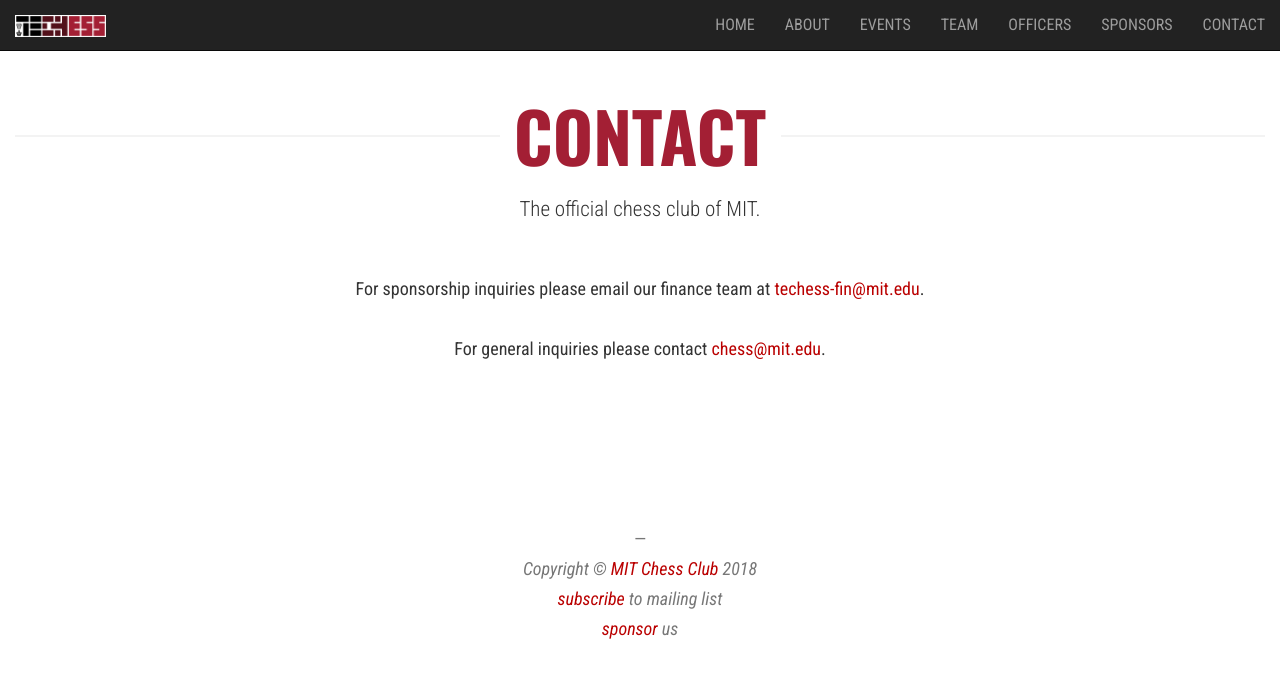
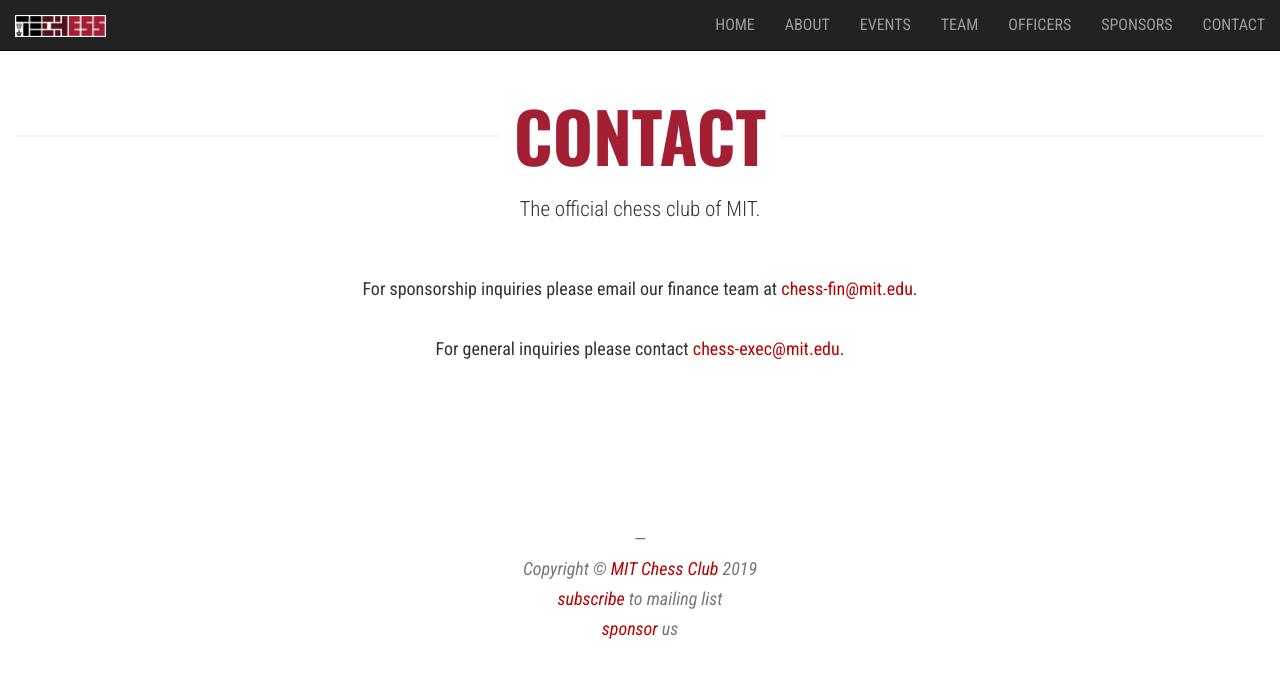
Before and after one commit to Tech-Chess/tech-chess.github.io, a Jekyll site: the page built from _pages/contact.md, in a window 1280 px wide. Shown: the top 678 px of the page. Built offline with Jekyll 4.4.1, drawn with Linux system fonts in a browser that asks for light colours; nearby versions of some CDN libraries.

Commit message:
email and footer change

```diff
--- a/_data/global.yml
+++ b/_data/global.yml
@@ -2,11 +2,11 @@
 title: 'Tech Chess'
 description: 'The official chess club of MIT.'
 url: 'https://tech-chess.github.io' # the base hostname & protocol for your site
-footer_text: ' <br>&mdash;<br><i>Copyright © <a href="mailto:techess-exec@mit.edu" target="_blank">MIT Chess Club</a> 2018 <br> <a href="http://mailman.mit.edu/mailman/listinfo/tech-chess-announce" target="_blank">subscribe</a> to mailing list <br> <a href="/img/sponsor/SponsorTechChess.pdf" target="_blank">sponsor</a> us </i>'
+footer_text: ' <br>&mdash;<br><i>Copyright © <a href="mailto:chess-exec@mit.edu" target="_blank">MIT Chess Club</a> 2019 <br> <a href="http://mailman.mit.edu/mailman/listinfo/tech-chess-announce" target="_blank">subscribe</a> to mailing list <br> <a href="/img/sponsor/sponsorship_proposal.pdf" target="_blank">sponsor</a> us </i>'
 
 # Admin Settings
 admin_name: 'Tech Chess Exec'
-admin_email: 'techess-exec@mit.edu'
+admin_email: 'chess-exec@mit.edu'
 
 # Links
 team_link: 'https://tech-chess.github.io/team'
--- a/_pages/contact.md
+++ b/_pages/contact.md
@@ -6,11 +6,11 @@
 
 <p style="text-align: center;" markdown="1">
 
-For sponsorship inquiries please email our finance team at [techess-fin@mit.edu](mailto:techess-fin@mit.edu).
+For sponsorship inquiries please email our finance team at [chess-fin@mit.edu](mailto:chess-fin@mit.edu).
 
 <br><br>
 
-For general inquiries please contact [chess@mit.edu](mailto: chess@mit.edu).
+For general inquiries please contact [chess-exec@mit.edu](mailto: chess-exec@mit.edu).
 
 
 </p>
```
Also changed, not shown: _pages/officers.md (+4 -4 lines), 2 other files.
